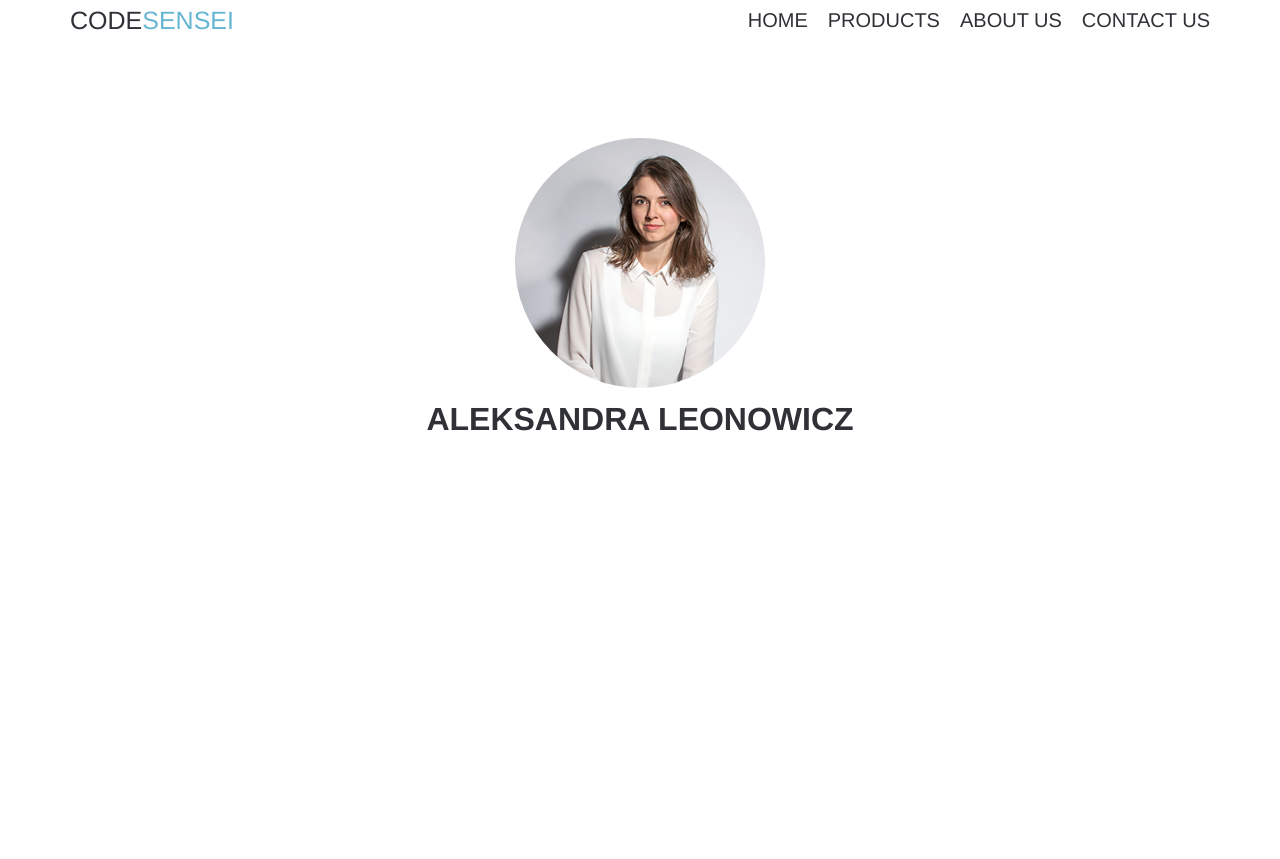
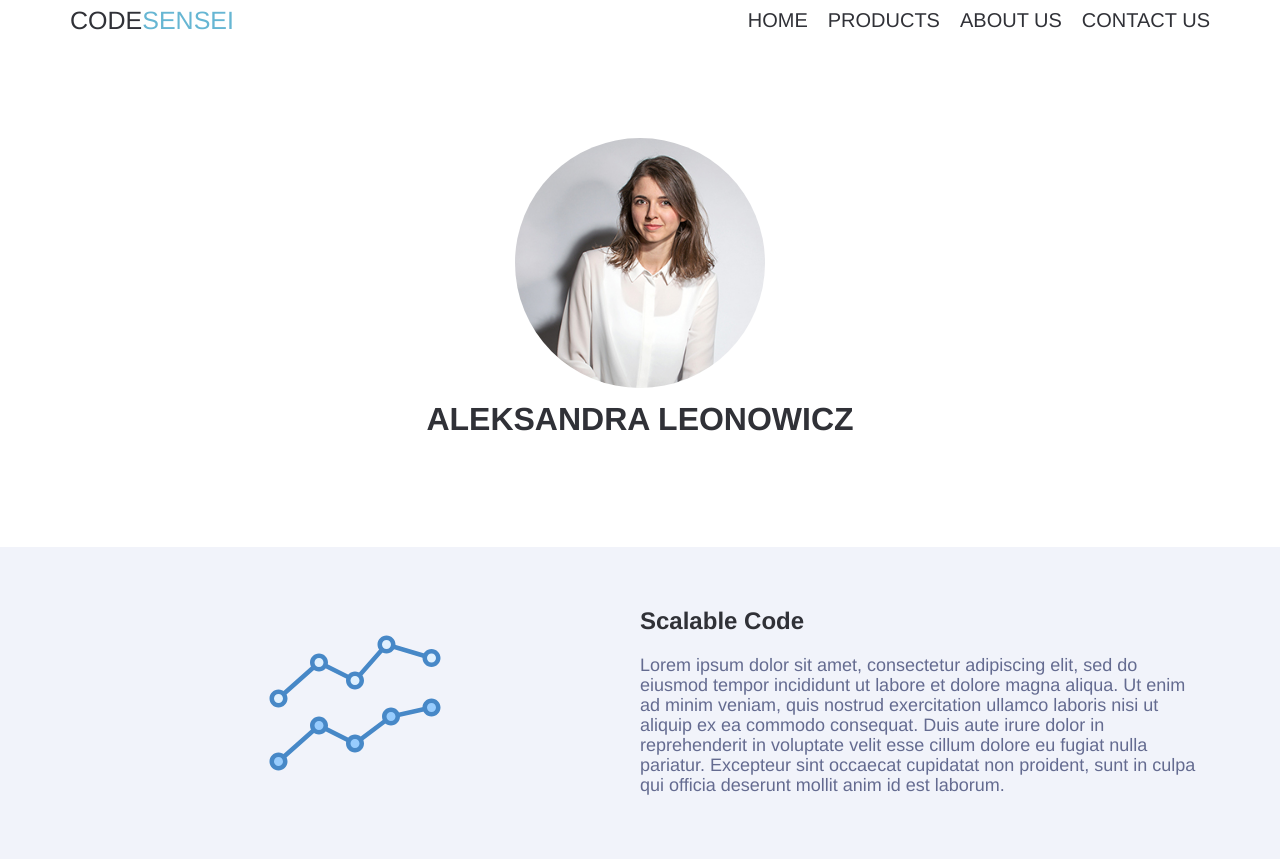
Before and after one commit to AleLeonowicz/flexboxLandingPage, a plain HTML site: page index.html in a window 1280 px wide. Before the commit the page ends 800 px from the top, so only its background shows below. Drawn offline with nearby package versions, Linux system fonts and the light colour scheme.

Commit message:
Added services section basic skeleton

```diff
--- a/index.html
+++ b/index.html
@@ -20,16 +20,32 @@
 
     <header>
         <div class="headershot-wrapper">
-        <img class="headshot" src="assets/Aleksandra%20Leonowicz.jpg" alt="profile image">
-        <h1>Aleksandra Leonowicz</h1>
+            <img class="headshot" src="assets/Aleksandra%20Leonowicz.jpg" alt="profile image">
+            <h1>Aleksandra Leonowicz</h1>
 
         </div>
     </header>
+    <section class="services">
+        <div class="container">
+            <div class="media-object">
+                <div class="icon-wrapper">
+                    <img class="icon" src="assets/Chart1.svg" alt="graph chart">
+                </div>
+                <div class="blurb-wrapper">
+                    <h3 class="blurb-header">Scalable Code</h3>
+                    <div class="blurb-info">
+                       Lorem ipsum dolor sit amet, consectetur adipiscing elit, sed do eiusmod tempor incididunt ut labore et dolore magna aliqua. Ut enim ad minim veniam, quis nostrud exercitation ullamco laboris nisi ut aliquip ex ea commodo consequat. Duis aute irure dolor in reprehenderit in voluptate velit esse cillum dolore eu fugiat nulla pariatur. Excepteur sint occaecat cupidatat non proident, sunt in culpa qui officia deserunt mollit anim id est laborum.
+
+                    </div>
+                </div>
+            </div>
+
+        </div>
+
+    </section>
 
 
+    <script src="https://code.jquery.com/jquery-3.6.0.min.js" integrity="sha256-/xUj+3OJU5yExlq6GSYGSHk7tPXikynS7ogEvDej/m4=" crossorigin="anonymous"></script>
+    <script type="text/javascript" src="main.js"></script>
 
-<script src="https://code.jquery.com/jquery-3.6.0.min.js" integrity="sha256-/xUj+3OJU5yExlq6GSYGSHk7tPXikynS7ogEvDej/m4=" crossorigin="anonymous"></script>
-<script type="text/javascript" src="main.js"></script>
-
-</body>
-</html>
+</body></html>
--- a/styles/styles.css
+++ b/styles/styles.css
@@ -10,14 +10,17 @@ html, body {
 
 }
 
-.navbar {
-    display:flex;
-    padding: 10px;
+.navbar, .container {
+    display: flex;
     max-width: 1140px;
     width: 100%;
     margin: 0 auto;
+}
+
+
+.navbar {
     justify-content: space-between;
-
+     padding: 10px;
 }
 
 .brand {
@@ -77,6 +80,43 @@ header h1 {
 }
 
 
+.services {
+    background-color: #F1F3Fa;
+    padding: 4rem 1rem;
+}
+
+.media-object {
+    display: flex;
+}
+
+.icon {
+    width: 180px;
+}
+
+
+
+.icon-wrapper {
+    flex: 1;
+    display: flex;
+    justify-content: center;
+}
+
+.blurb-wrapper {
+    flex: 1;
+}
+
+
+.blurb-header {
+    font-size: 24px;
+    margin-top: 0;
+}
+
+.blurb-info {
+    color: #646b90;
+    font-size: 18px;
+}
+
+
 @media (max-width: 768px) {
     ul.topnav li a.nav-link {
         display: none;
```
Also changed, not shown: assets/Chart1.svg (added).
